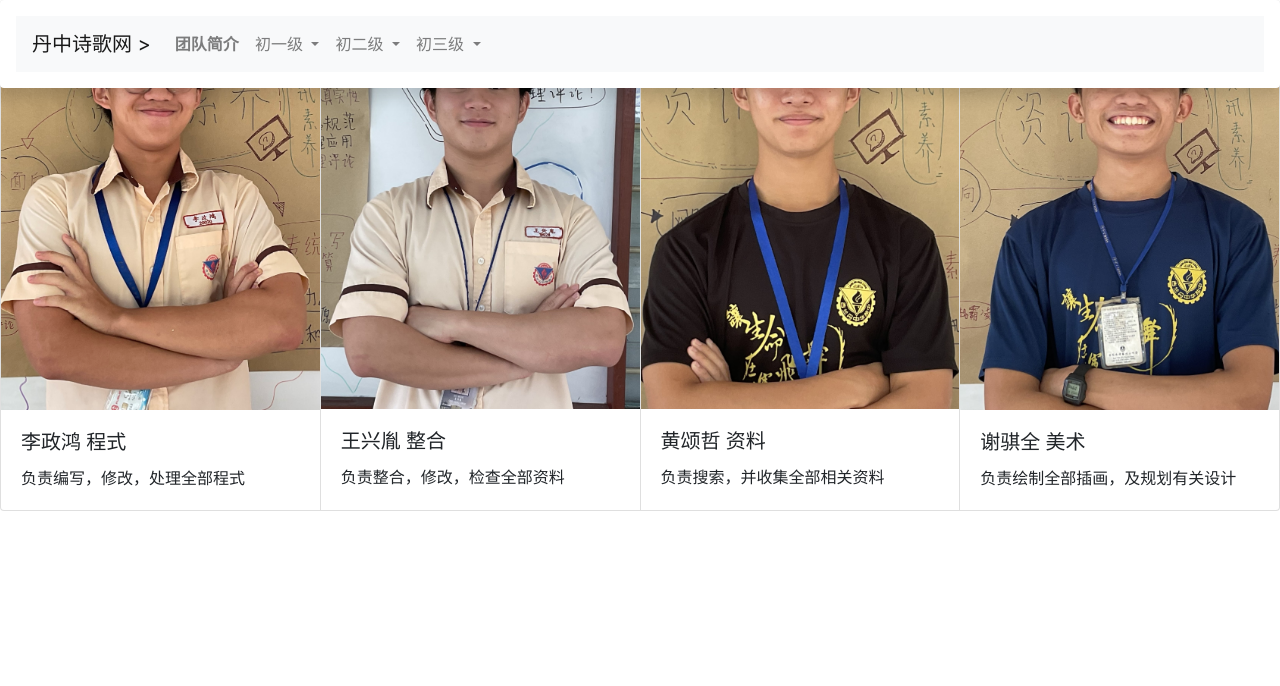
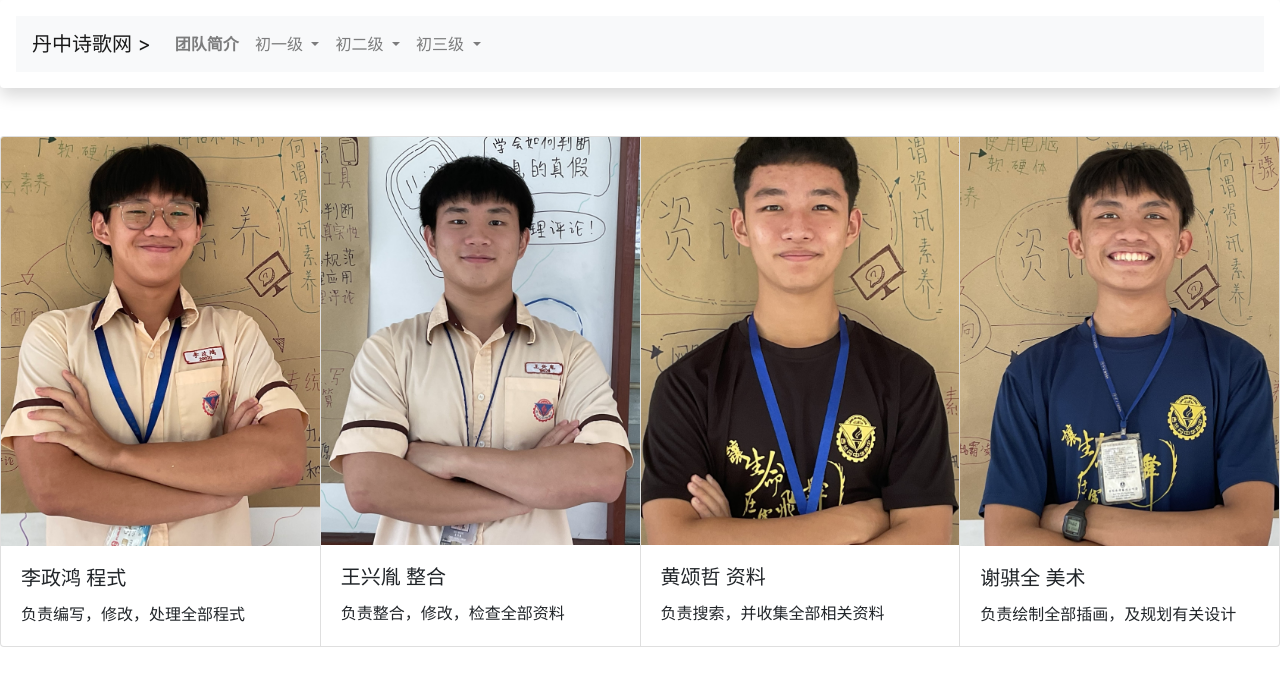
Before and after one commit to ZhenHongLee/hw, a plain HTML site: page newfinal/team.html in a window 1280 px wide. Drawn offline with nearby package versions, Linux system fonts and the light colour scheme.

Commit message:
newfinal

```diff
--- a/newfinal/team.html
+++ b/newfinal/team.html
@@ -19,7 +19,7 @@
 </head>
 
 <boy>
-    <div class="fixed-top">
+
     <div class="shadow p-3 mb-5 bg-white rounded">
         <nav class="navbar navbar-expand-lg navbar-light bg-light">
             <a class="navbar-brand" href="index.html">丹中诗歌网 > </a></>
@@ -75,7 +75,7 @@
             </div>
         </nav>
     </div>
-</div>
+
     <div class="card-group">
         <div class="card">
             <img class="card-img-top" src="img/IMG_3103.jpg" alt="Card image cap">
```
